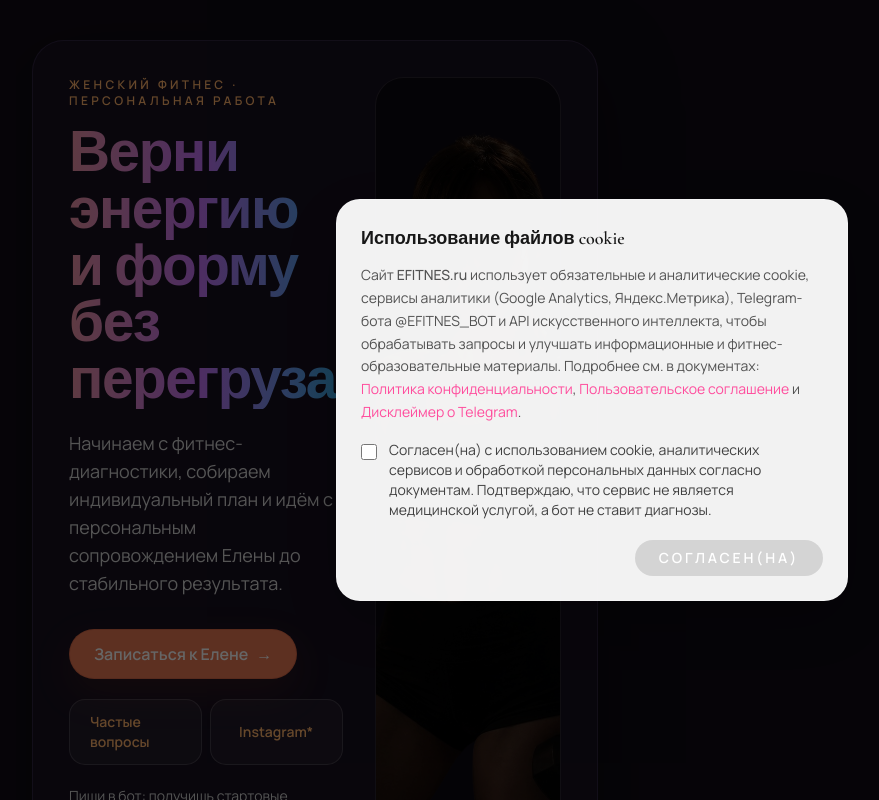
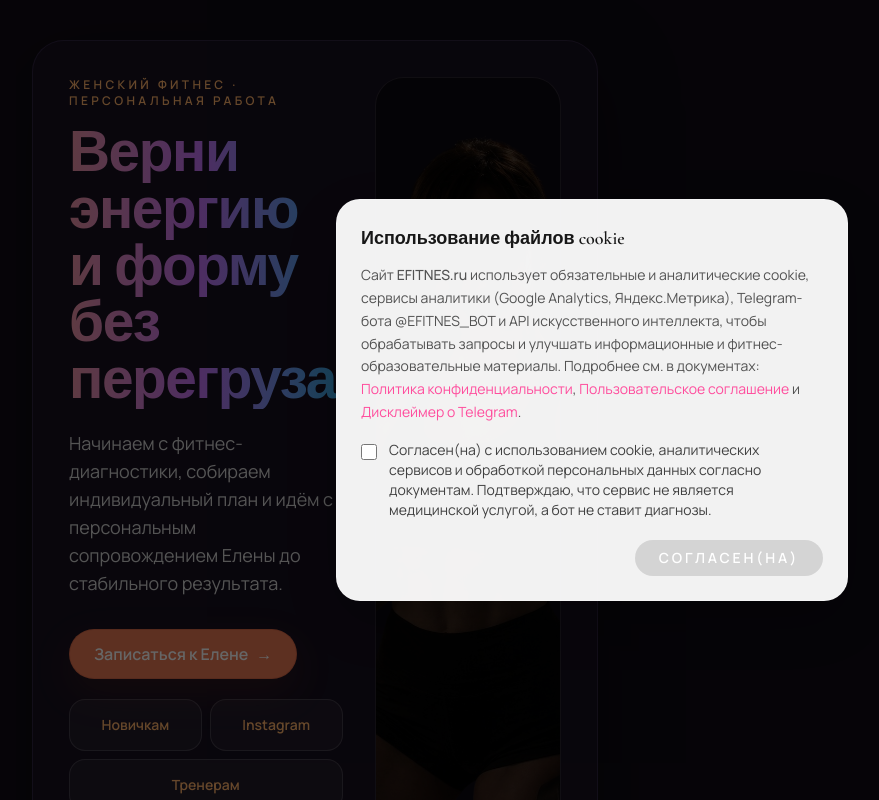
Before and after one commit to DEOZMSK/E, a Next.js app: page / in a window 1280 px wide. Shown: the top 800 px of the page, without its empty margins (48-927 px from the left). Built offline with nearby package versions, Linux system fonts and the light colour scheme; no server answers.

Commit message:
Update hero quick links for beginners and trainers

```diff
--- a/app/page.tsx
+++ b/app/page.tsx
@@ -8,6 +8,7 @@ import { siteConfig } from "../content/site-config";
 
 const elenaTelegramLink = "https://t.me/Al0PBEDA";
 const instagramLink = "https://www.instagram.com/soroskanele/";
+const trainersLink = "https://efitnes.site/trainers";
 
 const featureImages = ["/2.png", "/3.png", "/1.png"] as const;
 
@@ -60,12 +61,12 @@ export default function HomePage() {
               </CTAButton>
             </div>
 
-            <div className="mt-5 flex flex-col gap-2 sm:max-w-[420px] sm:flex-row">
+            <div className="mt-5 flex flex-col gap-2 sm:max-w-[420px] sm:flex-row sm:flex-wrap">
               <Link
                 href="/questions"
                 className="inline-flex min-h-[52px] flex-1 items-center justify-center rounded-2xl border border-white/15 bg-white/5 px-5 py-3 text-sm font-semibold text-[#ffb36b] no-underline transition hover:bg-white/10 hover:text-white"
               >
-                Частые вопросы
+                Новичкам
               </Link>
               <a
                 href={instagramLink}
@@ -73,7 +74,15 @@ export default function HomePage() {
                 rel="noopener noreferrer"
                 className="inline-flex min-h-[52px] flex-1 items-center justify-center rounded-2xl border border-white/15 bg-white/5 px-5 py-3 text-sm font-semibold text-[#ffb36b] no-underline transition hover:bg-white/10 hover:text-white"
               >
-                Instagram*
+                Instagram
+              </a>
+              <a
+                href={trainersLink}
+                target="_blank"
+                rel="noopener noreferrer"
+                className="inline-flex min-h-[52px] flex-1 items-center justify-center rounded-2xl border border-white/15 bg-white/5 px-5 py-3 text-sm font-semibold text-[#ffb36b] no-underline transition hover:bg-white/10 hover:text-white"
+              >
+                Тренерам
               </a>
             </div>
 
```
